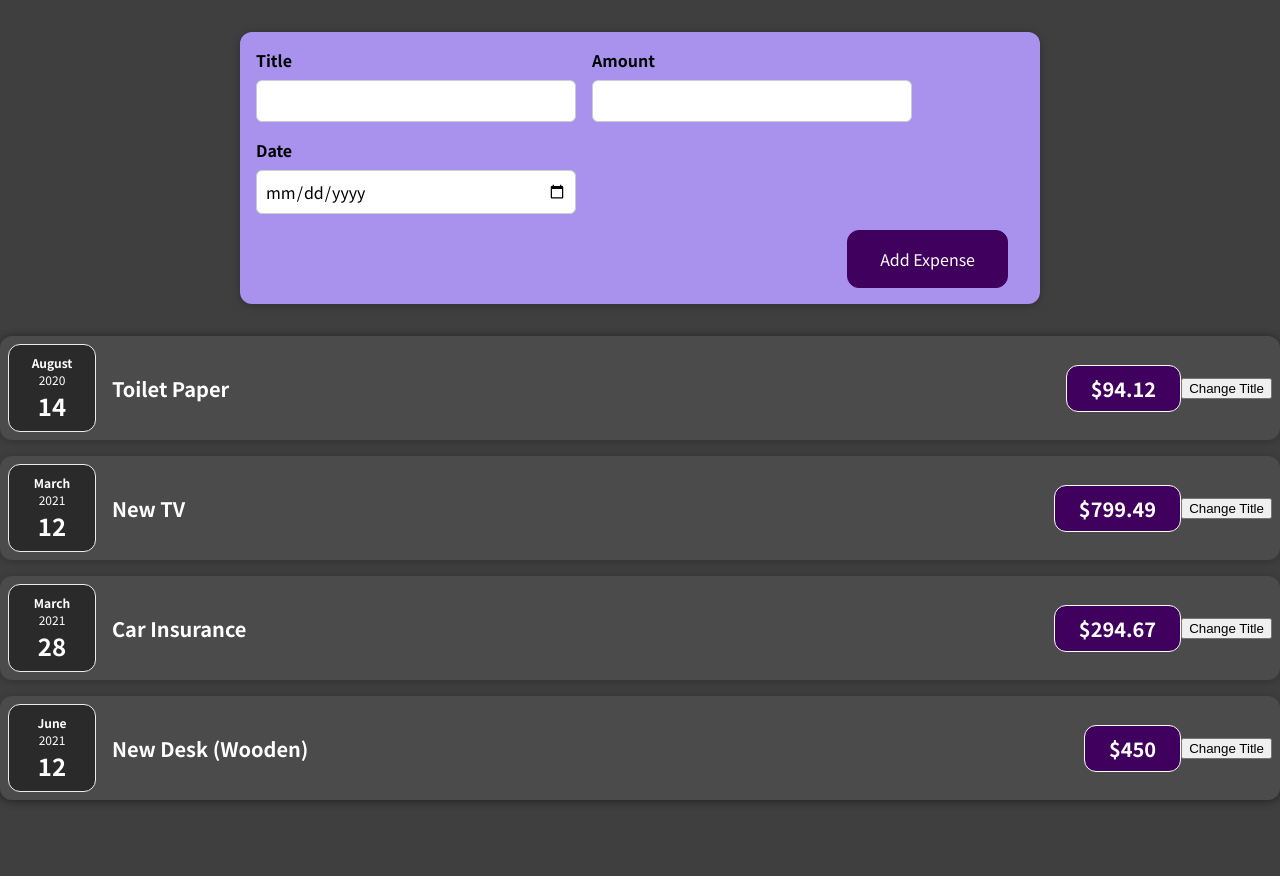
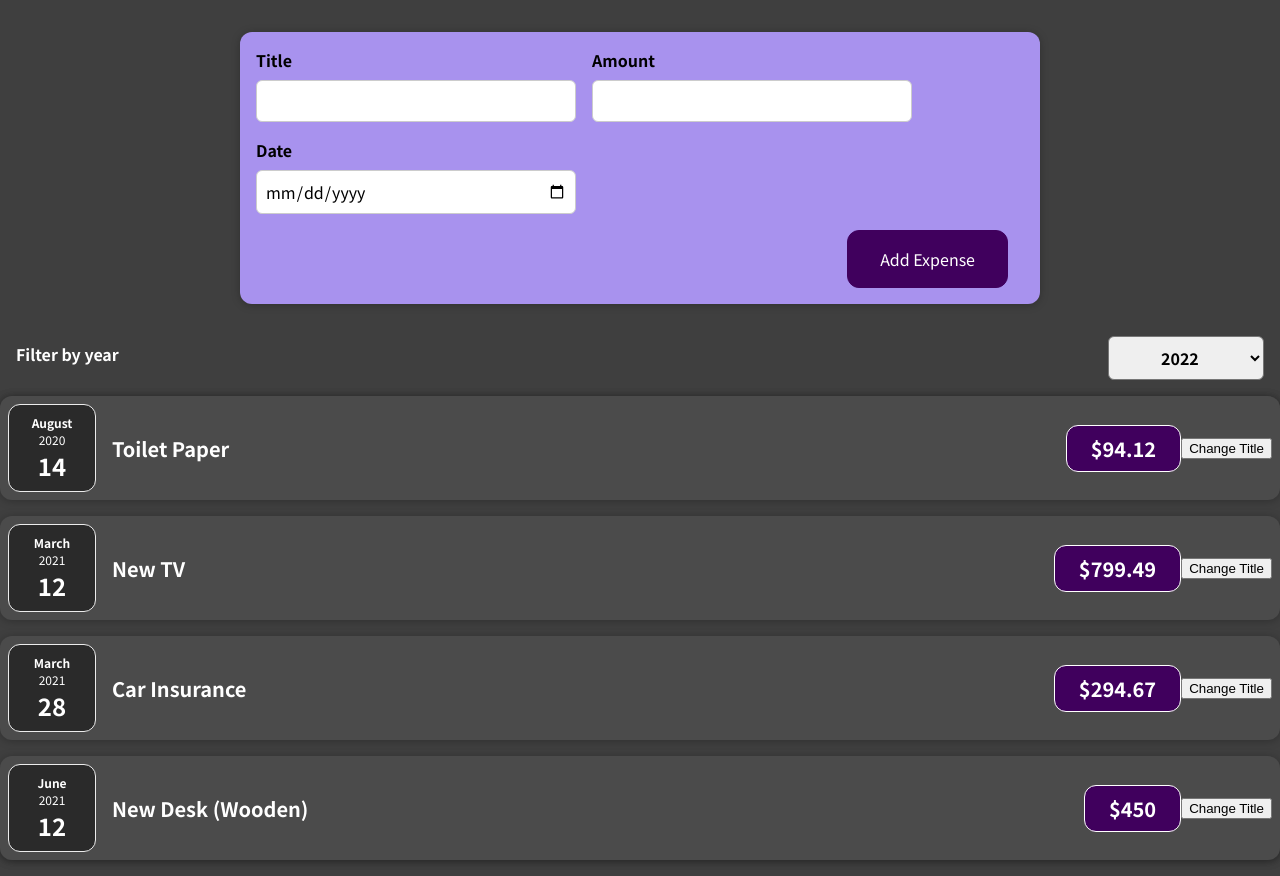
Before and after one commit to diegolbquintela/to-do-react, a React (Create React App) app: page / in a window 1280 px wide. Before the commit the page ends 816 px from the top, so only its background shows below. Built offline with nearby package versions, Linux system fonts and the light colour scheme.

Commit message:
added dropdown to filter expenses by year

```diff
--- a/src/App.js
+++ b/src/App.js
@@ -27,7 +27,9 @@
   ];
 
   // bringing data from New Expense, that came from ExpenseForm
-  const addExpenseHandler = (expense) => {};
+  const addExpenseHandler = (expense) => {
+    console.log(expense);
+  };
 
   return (
     <div>
--- /dev/null
+++ b/src/components/ExpenseFilter/ExpenseFilter.css
@@ -0,0 +1,24 @@
+.expenses-filter {
+  color: white;
+  padding: 0 1rem;
+}
+
+.expenses-filter__control {
+  display: flex;
+  width: 100%;
+  align-items: center;
+  justify-content: space-between;
+  margin: 1rem 0;
+}
+
+.expenses-filter label {
+  font-weight: bold;
+  margin-bottom: 0.5rem;
+}
+
+.expenses-filter select {
+  font: inherit;
+  padding: 0.5rem 3rem;
+  font-weight: bold;
+  border-radius: 6px;
+}
--- /dev/null
+++ b/src/components/ExpenseFilter/ExpenseFilter.js
@@ -0,0 +1,21 @@
+import React from "react";
+
+import "./ExpenseFilter.css";
+
+const ExpenseFilter = () => {
+  return (
+    <div className="expenses-filter">
+      <div className="expenses-filter__control">
+        <label>Filter by year</label>
+        <select>
+          <option value="2022">2022</option>
+          <option value="2021">2021</option>
+          <option value="2020">2020</option>
+          <option value="2019">2019</option>
+        </select>
+      </div>
+    </div>
+  );
+};
+
+export default ExpenseFilter;
--- a/src/components/Expenses/Expense.js
+++ b/src/components/Expenses/Expense.js
@@ -3,9 +3,13 @@
 import "./Expense.css";
 import ExpenseItem from "./ExpenseItem";
 import Card from "../UI/Card";
+import ExpenseFilter from "../ExpenseFilter/ExpenseFilter";
 
 const Expense = (props) => {
   return (
+    <div>
+      <ExpenseFilter />
+
       <Card className="expense">
         <ExpenseItem
           title={props.item[0].title}
@@ -28,6 +32,7 @@
           date={props.item[3].date}
         />
       </Card>
+    </div>
   );
 };
 
--- a/src/components/NewExpense/ExpenseForm.js
+++ b/src/components/NewExpense/ExpenseForm.js
@@ -31,9 +31,10 @@
       date: new Date(enteredDate),
     };
 
+    console.log(expenseData);
     // sending user data to NewExpense
     props.onSaveExpenseData();
-    // clearing submission after storing the data
+    // clearing submission form after storing the data
     setEnteredTitle("");
     setEnteredAmount("");
     setEnteredDate("");
```
Lines whose indentation alone changed are shown as unchanged.
